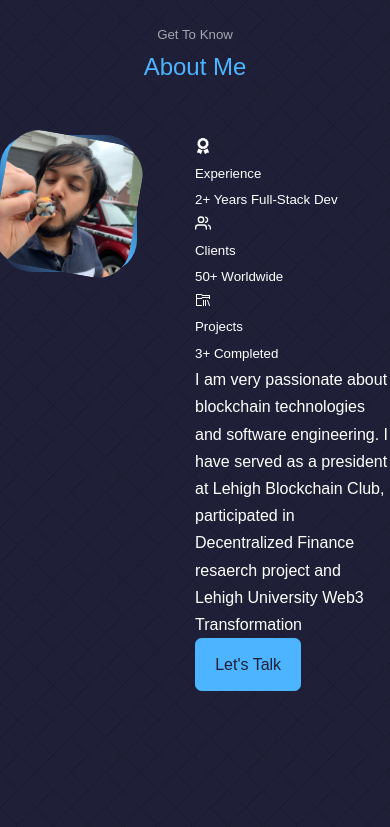
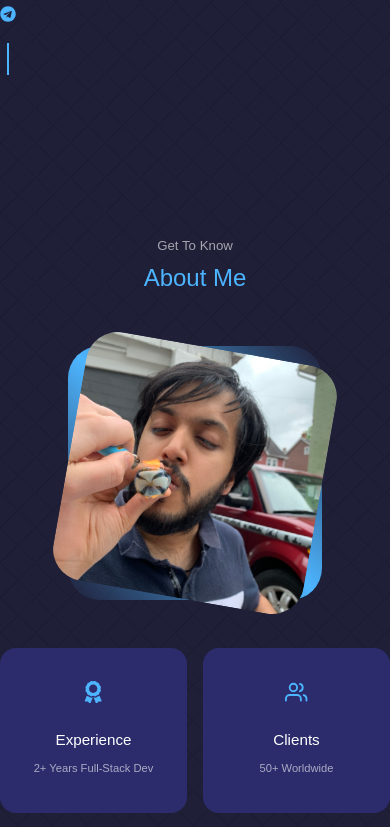
Before and after one commit to Findmebear/personalWebsite, a React (Create React App) app: page / in a window 390 px wide. Shown: the part 820-1647 px from the top of the page. Built offline with nearby package versions, Linux system fonts and the light colour scheme; the HTML template or start-up script is replaced by a standard one.

Commit message:
finishing about section

```diff
--- a/src/components/about/About.jsx
+++ b/src/components/about/About.jsx
@@ -16,7 +16,7 @@
       <div className="container about__container">
         <div className="about__me">
           <div className="about__me-image">
-            <img src={Ants} alt="ants" />
+            <img src={Ants} alt="About Image" />
           </div>
         </div>
 
--- a/src/components/about/about.css
+++ b/src/components/about/about.css
@@ -16,6 +16,7 @@
     );
     display: grid;
     place-items: center;
+    margin-left: 2.5rem;
 }
 
 .about__me-image {
@@ -28,3 +29,80 @@
 .about__me-image:hover {
     transform: rotate(0);
 }
+
+.about__cards{
+    display: grid;
+    grid-template-columns: repeat(3, 1fr);
+    gap: 1.5rem;
+}
+
+.about__card {
+    background: var(--color-bg-variant);
+    border: 1px solid transparent;
+    border-radius: 1rem;
+    padding: 2rem;
+    text-align: center;
+}
+
+.about__card:hover {
+    background: transparent;
+    border-color: var(--color-primary);
+}
+
+.about__icon {
+    color: var(--color-primary);
+    font-size: 1.4rem;
+    margin-bottom: 1rem;
+}
+
+.about__card h5 {
+    font-size:0.95rem;
+}
+
+.about__card small{
+    font-size: 0.7rem;
+    color: var(--color-light);
+}
+
+.about__content p {
+    margin: 2rem 0 2.6rem;
+    color: var(--color-light);
+}
+
+
+/* ===================== Media Queries (Medium Devices) ================ */
+@media screen and (max-width: 1024px) {
+    .about__container {
+        grid-template-columns: 1fr;
+        gap: 0;
+    }
+    .about__me {
+        width: 50%;
+        margin: 2rem auto 4rem;
+    }
+    .about__content p {
+        margin: 1rem 0 1.5rem;
+    }
+}
+/* ===================== Media Queries (Small Devices) ================ */
+@media screen and (max-width: 600px) {
+    .about__container {
+        grid-template-columns: 1fr;
+        gap: 0;
+    }
+    .about__me {
+        width: 65%;
+        margin: 0rem auto 3rem;
+    }
+    .about__cards {
+        grid-template-columns: 1fr 1fr;
+        gap:1rem;
+    }
+    .about__content {
+        text-align: center;
+    }
+
+    .about__content p {
+        margin: 1.5rem 0;
+    }
+}
--- a/src/components/header/header.css
+++ b/src/components/header/header.css
@@ -1,5 +1,5 @@
 header {
-    height:100vh;
+    height: 120vh;
     padding-top: 4rem;
     overflow: hidden;
 }
@@ -65,16 +65,19 @@
 /* ===================== Media Queries (Medium Devices) ================ */
 @media screen and (max-width: 1024px) {
     header{
-        height: 68vh;
+        height: 120vh;
     }
 }
 /* ===================== Media Queries (Small Devices) ================ */
 @media screen and (max-width: 600px) {
     header {
-        height: 100vh;
+        height: 125vh;
     }
     .header_socials,
     .scroll_down {
         display: none;
     }
+    .header__socials {
+        bottom: 10rem;
+    }
 }
--- a/src/components/nav/Nav.jsx
+++ b/src/components/nav/Nav.jsx
@@ -11,7 +11,8 @@
   const [activeNav, setActiveNav] = useState('#')
   return (
     <nav>
-      <a href="#" onClick={() => setActiveNav('#')} className={activeNav === '#' ? 'active' : ''}><AiOutlineHome/></a>
+      <a href="#" onClick={() => setActiveNav('#')} className={activeNav === '#' ? 'active' : ''}
+      ><AiOutlineHome/></a>
       <a href="#about" onClick={() => setActiveNav('#about')} className={activeNav === '#about' ? 'active' : ''}
       ><FaUserAlt/></a>
       <a href="#experience" onClick={() => setActiveNav('#experience')} className={activeNav === '#experience' ? 'active' : ''}
```
